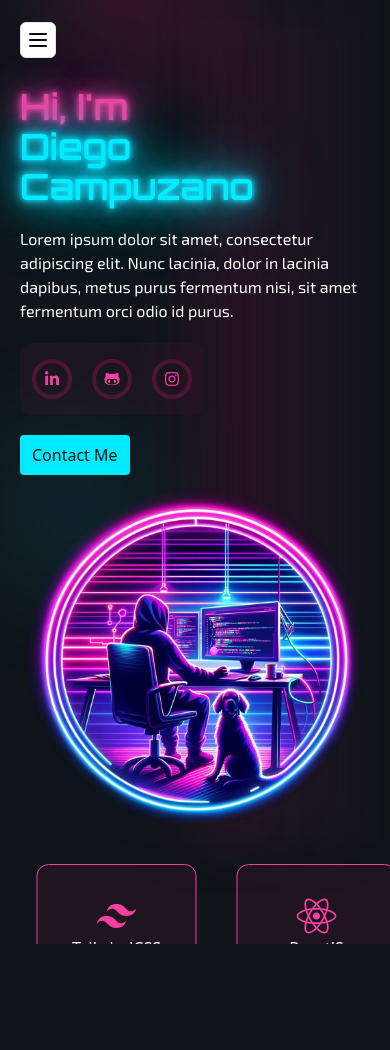
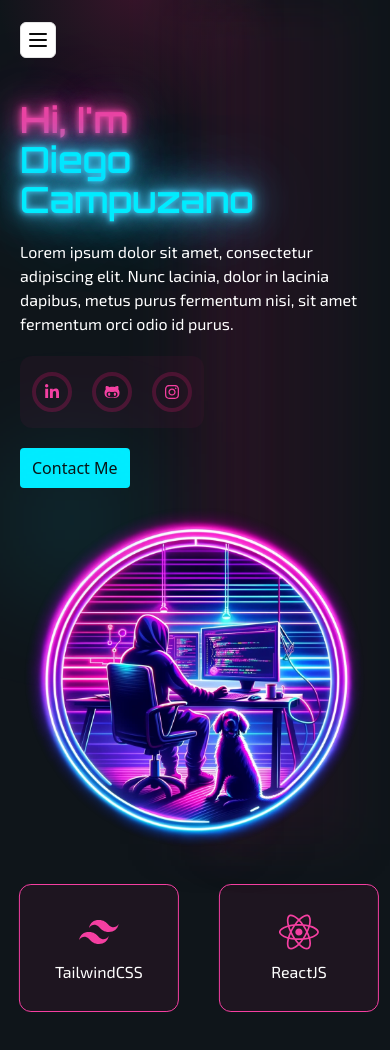
Before and after one commit to hermani456/portfolio, a Next.js app: page / in a window 390 px wide. Shown: the top 1050 px of the page. Before the commit the page ends 964 px from the top, so only its background shows below. Built offline with nearby package versions, Linux system fonts and the light colour scheme.

Commit message:
Refactor page component to include Lenis and update styling

```diff
--- a/package.json
+++ b/package.json
@@ -16,6 +16,7 @@
     "class-variance-authority": "^0.7.0",
     "clsx": "^2.1.1",
     "gsap": "^3.12.5",
+    "lenis": "^1.1.13",
     "lucide-react": "^0.441.0",
     "next": "14.2.13",
     "react": "^18",
--- a/src/app/page.js
+++ b/src/app/page.js
@@ -1,13 +1,19 @@
+"use client"
 import Hero from "@/components/Hero";
 import Marquee from "@/components/Marquee";
 import NavBar from "@/components/NavBar";
+import { ReactLenis, useLenis  } from "lenis/react"
 
 export default function Home() {
+  const lenis = useLenis(({ scroll }) => {
+    // called every scroll
+  })
   return (
-    <div>
+    <ReactLenis root>
       <NavBar />
       <Hero />
       <Marquee />
-    </div>
+      <div className="h-screen"></div>
+    </ReactLenis>
   );
 }
--- a/src/components/Hero.jsx
+++ b/src/components/Hero.jsx
@@ -7,8 +7,6 @@ import doggo from "@/app/img/doggo.webp";
 import { useEffect, useRef } from "react";
 import gsap from "gsap";
 import { useGSAP } from "@gsap/react";
-import { FaLinkedinIn } from "react-icons/fa";
-import Link from "next/link";
 import { socialLinks } from "@/utils";
 import SocialIcon from "./SocialIcon";
 
@@ -49,7 +47,7 @@ const Hero = () => {
         <div></div>
       </div>
       <Container>
-        <div className="flex flex-col lg:flex-row justify-around items-center h-[calc(100vh-5rem)] relative">
+        <div className="flex flex-col lg:flex-row justify-around items-center h-[calc(100vh-5rem)] relative mt-5">
           <div>
             <h1 className="text-white text-4xl lg:text-6xl font-orbitron font-semibold">
               <span className="neon-text-pink" ref={pinkTextRef}>
@@ -74,7 +72,7 @@ const Hero = () => {
                 />
               ))}
             </div>
-            <div className="mt-5 relative">
+            <div className="my-5 relative">
               <button className="bg-sec px-3 py-2 rounded overflow-hidden">
                 Contact Me
                 <div className="absolute w-20 h-20 bg-sec/30 blur-3xl pointer-events-none"></div>
@@ -84,10 +82,10 @@ const Hero = () => {
           <div>
             <Image
               src={doggy}
-              alt="John Doe"
+              alt="perrujo"
               width={500}
               height={500}
-              className="pointer-events-none"
+              className="pointer-events-none mb-5"
             />
           </div>
         </div>
--- a/src/components/Marquee.jsx
+++ b/src/components/Marquee.jsx
@@ -48,7 +48,7 @@ export default function Marquee() {
   };
 
   return (
-    <section className="relative flex min-h-20 md:min-h-40 overflow-hidden my-5">
+    <section className="relative flex min-h-[10rem] md:min-h-40 overflow-hidden my-5">
       <div className="absolute">
         <div ref={slider} className="relative whitespace-nowrap">
           <div ref={firstText} className="relative flex">
--- a/src/components/StackCard.jsx
+++ b/src/components/StackCard.jsx
@@ -3,7 +3,7 @@ const StackCard = ({name, Icon}) => {
   return (
     <div className="bg-acc/25 w-[10rem] h-[8rem] border border-pri rounded-xl py-4 px-3 flex flex-col items-center justify-center mx-5">
       <Icon className="fill-pri size-10" />
-      <p className="text-white">{name}</p>
+      <p className="text-white font-exo mt-2">{name}</p>
     </div>
   );
 };
```
Also changed, not shown: 1 other file (tests, documents, lock files or other folders).
